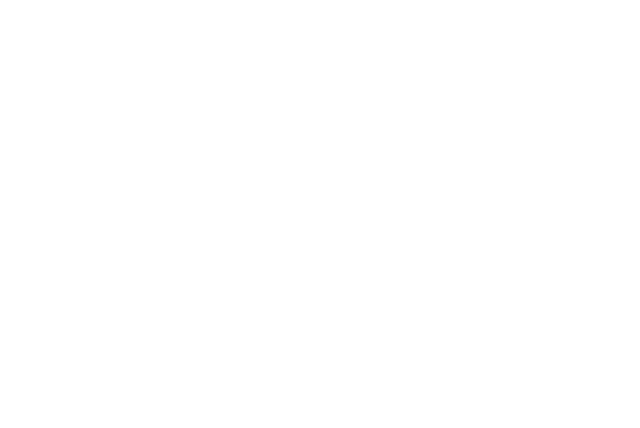
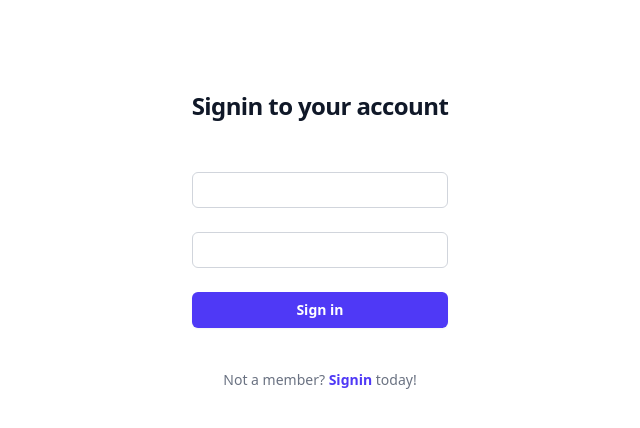
Before and after one commit to iVlastart/chat, a React (Vite) app in the folder chat.client/: page /login in a window 1280 px wide. Before the commit this address had no page. Shown: the top 428 px of the page, without its empty margins (320-960 px from the left). Built offline with nearby package versions, Linux system fonts and the light colour scheme.

Commit message:
Working on the LoginForm

```diff
--- a/chat.client/index.html
+++ b/chat.client/index.html
@@ -2,9 +2,8 @@
 <html lang="en">
   <head>
     <meta charset="UTF-8" />
-    <link rel="icon" type="image/svg+xml" href="/vite.svg" />
+    <!--<link rel="icon" type="image/svg+xml" href="/vite.svg" />-->
     <meta name="viewport" content="width=device-width, initial-scale=1.0" />
-    <title>Vite + React + TS</title>
     <link href="./src/styles/style.css" rel="stylesheet">
   </head>
   <body>
--- a/chat.client/src/Auth/Login.tsx
+++ b/chat.client/src/Auth/Login.tsx
@@ -1,8 +1,12 @@
+import LoginForm from "../components/LoginForm";
+
 export default function Login()
 {
     return(
         <>
-
+            <div className="flex flex-col items-center justify-center">
+                <LoginForm/>
+            </div>
         </>
     );
 }
--- /dev/null
+++ b/chat.client/src/components/LoginForm.tsx
@@ -0,0 +1,44 @@
+interface LoginFormProps
+{
+    isLogin:boolean
+}
+
+export default function LoginForm({isLogin}:LoginFormProps)
+{
+    return(
+        <>
+            <div className="flex min-h-full flex-col justify-center px-6 py-12 lg:px-8">
+                <div className="sm:mx-auto sm:w-full sm:max-w-sm">
+                    <h2 className="mt-10 text-center text-2xl/9 font-bold tracking-tight text-gray-900">
+                        {isLogin ? "Login to your account!" : "Signin to your account"}
+                    </h2>
+                </div>
+
+                <div className="mt-10 sm:mx-auto sm:w-full sm:max-w-sm">
+                    <form className="space-y-6" action="#" method="POST">
+                        <div>
+                            <div className="mt-2">
+                                <input type="text" id="txtUsername" required className="block w-full rounded-md bg-white px-3 py-1.5 text-base text-gray-900 outline-1 -outline-offset-1 outline-gray-300 placeholder:text-gray-400 focus:outline-2 focus:-outline-offset-2 focus:outline-indigo-600 sm:text-sm/6" />
+                            </div>
+                        </div>
+
+                        <div>
+                            <div className="mt-2">
+                                <input type="password" name="password" id="password" required className="block w-full rounded-md bg-white px-3 py-1.5 text-base text-gray-900 outline-1 -outline-offset-1 outline-gray-300 placeholder:text-gray-400 focus:outline-2 focus:-outline-offset-2 focus:outline-indigo-600 sm:text-sm/6" />
+                            </div>
+                        </div>
+
+                        <div>
+                            <button type="submit" className="flex w-full justify-center rounded-md bg-indigo-600 px-3 py-1.5 text-sm/6 font-semibold text-white shadow-xs hover:bg-indigo-500 focus-visible:outline-2 focus-visible:outline-offset-2 focus-visible:outline-indigo-600">Sign in</button>
+                        </div>
+                    </form>
+
+                    <p className="mt-10 text-center text-sm/6 text-gray-500">
+                        Not a member?&nbsp;
+                        <a href="/signin" className="font-semibold text-indigo-600 hover:text-indigo-500">Signin</a>&nbsp;today!
+                    </p>
+                </div>
+            </div>
+        </>
+    );
+}
--- a/chat.client/src/main.tsx
+++ b/chat.client/src/main.tsx
@@ -1,11 +1,12 @@
 import { createRoot } from 'react-dom/client'
 import { BrowserRouter, Routes, Route } from "react-router-dom";
+import Login from './Auth/Login';
 
 
 createRoot(document.getElementById('root')!).render(
   <BrowserRouter>
     <Routes>
-      <Route/>
+      <Route path='login' element={<Login/>}/>
     </Routes>
   </BrowserRouter>
 )
```
